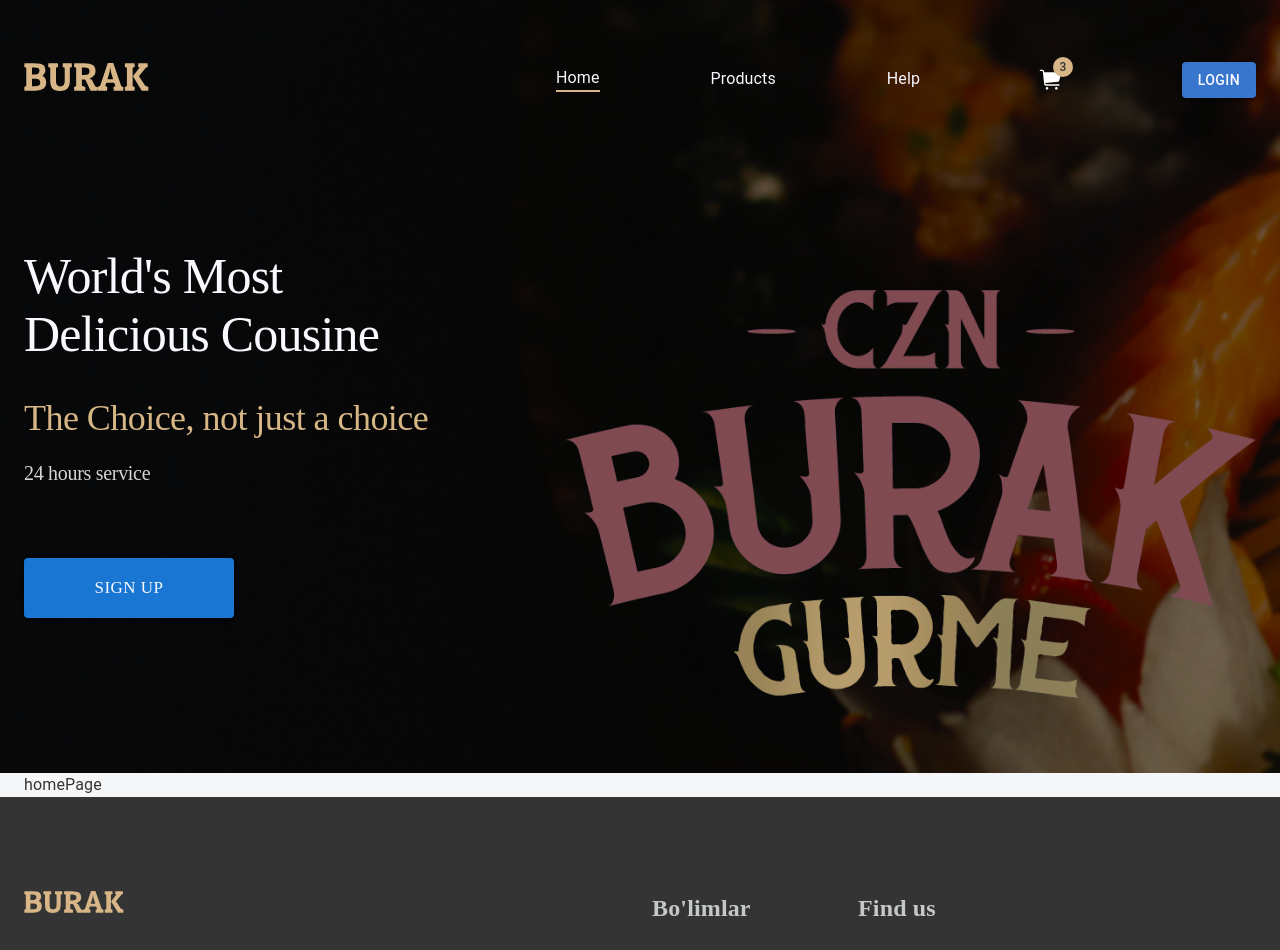
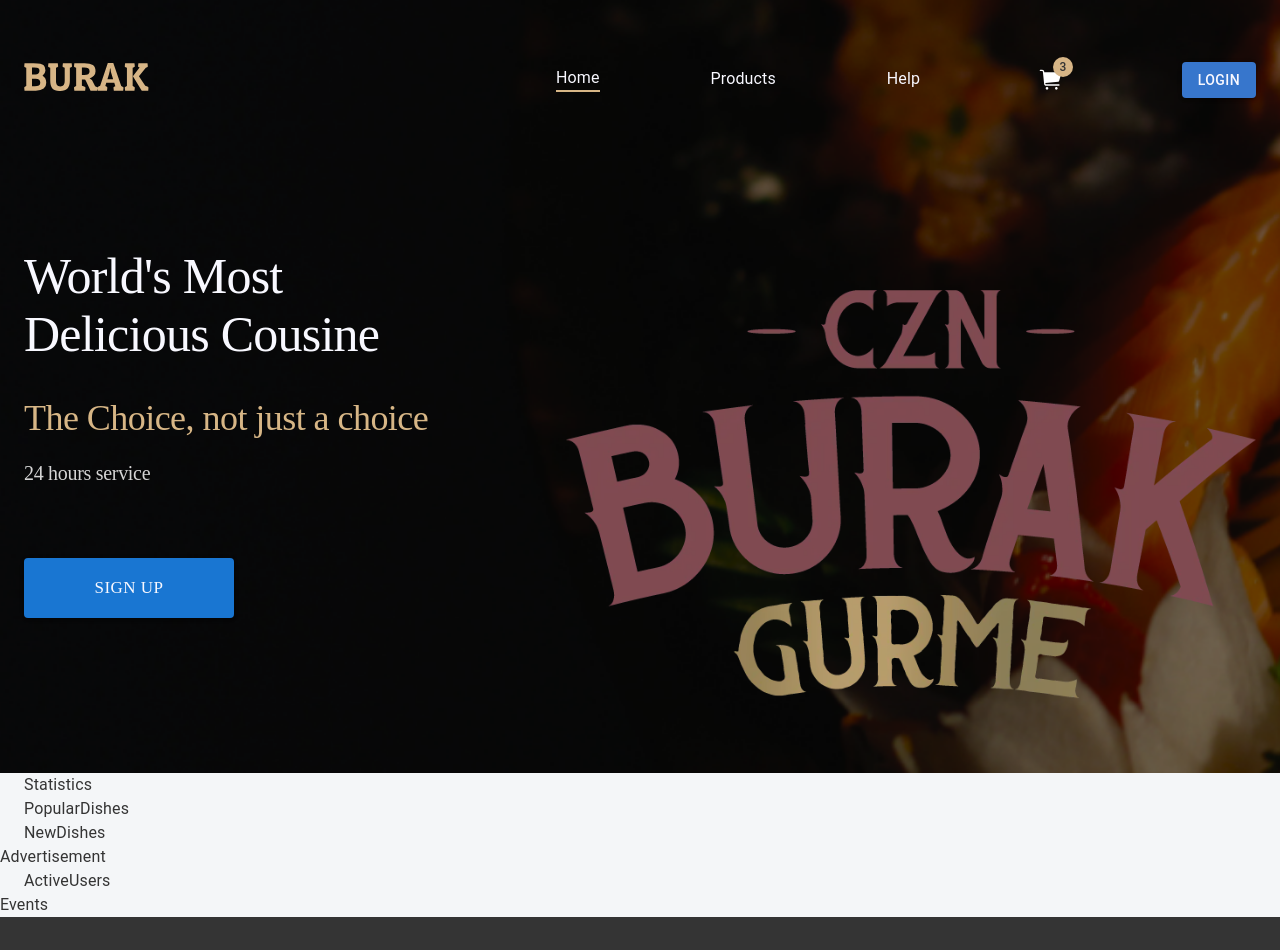
Before and after one commit to jonny2025dev/Burak-react, a React (Create React App) app: page / in a window 1280 px wide. Shown: the top 950 px of the page. Built offline with nearby package versions, Linux system fonts and the light colour scheme.

Commit message:
fix: organize homepage related sectional components

```diff
--- /dev/null
+++ b/src/app/screens/homePage/ActiveUsers.tsx
@@ -0,0 +1,12 @@
+import React from "react";
+
+import { Container } from "@mui/material";
+
+export default function ActiveUsers() {
+    return (
+       <div>
+        <Container>ActiveUsers</Container>
+       </div>
+    );
+
+}
--- /dev/null
+++ b/src/app/screens/homePage/Advertisement.tsx
@@ -0,0 +1,5 @@
+import React from "react";
+
+export default function Advertisement() {
+    return <div>Advertisement</div>;
+}
--- /dev/null
+++ b/src/app/screens/homePage/Events.tsx
@@ -0,0 +1,5 @@
+import React from "react";
+
+export default function Events() {
+    return <div>Events</div>;
+}
--- /dev/null
+++ b/src/app/screens/homePage/NewDishes.tsx
@@ -0,0 +1,12 @@
+import React from "react";
+
+import { Container } from "@mui/material";
+
+export default function NewDishes() {
+    return (
+       <div>
+        <Container>NewDishes</Container>
+       </div>
+    );
+
+}
--- /dev/null
+++ b/src/app/screens/homePage/PopularDishes.tsx
@@ -0,0 +1,12 @@
+import React from "react";
+
+import { Container } from "@mui/material";
+
+export default function PopularDishes() {
+    return (
+       <div>
+        <Container>PopularDishes</Container>
+       </div>
+    );
+
+}
--- /dev/null
+++ b/src/app/screens/homePage/Statistics.tsx
@@ -0,0 +1,12 @@
+import React from "react";
+
+import { Container } from "@mui/material";
+
+export default function Statistics() {
+    return (
+       <div>
+        <Container>Statistics</Container>
+       </div>
+    );
+
+}
--- a/src/app/screens/homePage/index.tsx
+++ b/src/app/screens/homePage/index.tsx
@@ -1,5 +1,19 @@
-import { Container } from "@mui/material";
+import React from "react";
+import NewDishes from "./NewDishes";
+import Statistics from "./Statistics";
+import PopularDishes from "./PopularDishes";
+import Advertisement from "./Advertisement";
+import ActiveUsers from "./ActiveUsers";
+import Events from "./Events";
 
  export default function HomePage() {
-    return <Container>homePage</Container>;
+    return <div className={"homepage"}>
+      <Statistics/>
+      <PopularDishes/>
+      <NewDishes/>
+      <Advertisement/>
+      <ActiveUsers/>
+      <Events/>
+
+    </div>;
   }
--- /dev/null
+++ b/src/css/home.css
@@ -0,0 +1,5 @@
+.homepage {
+    width: 100%;
+    height:auto;
+
+}
```
